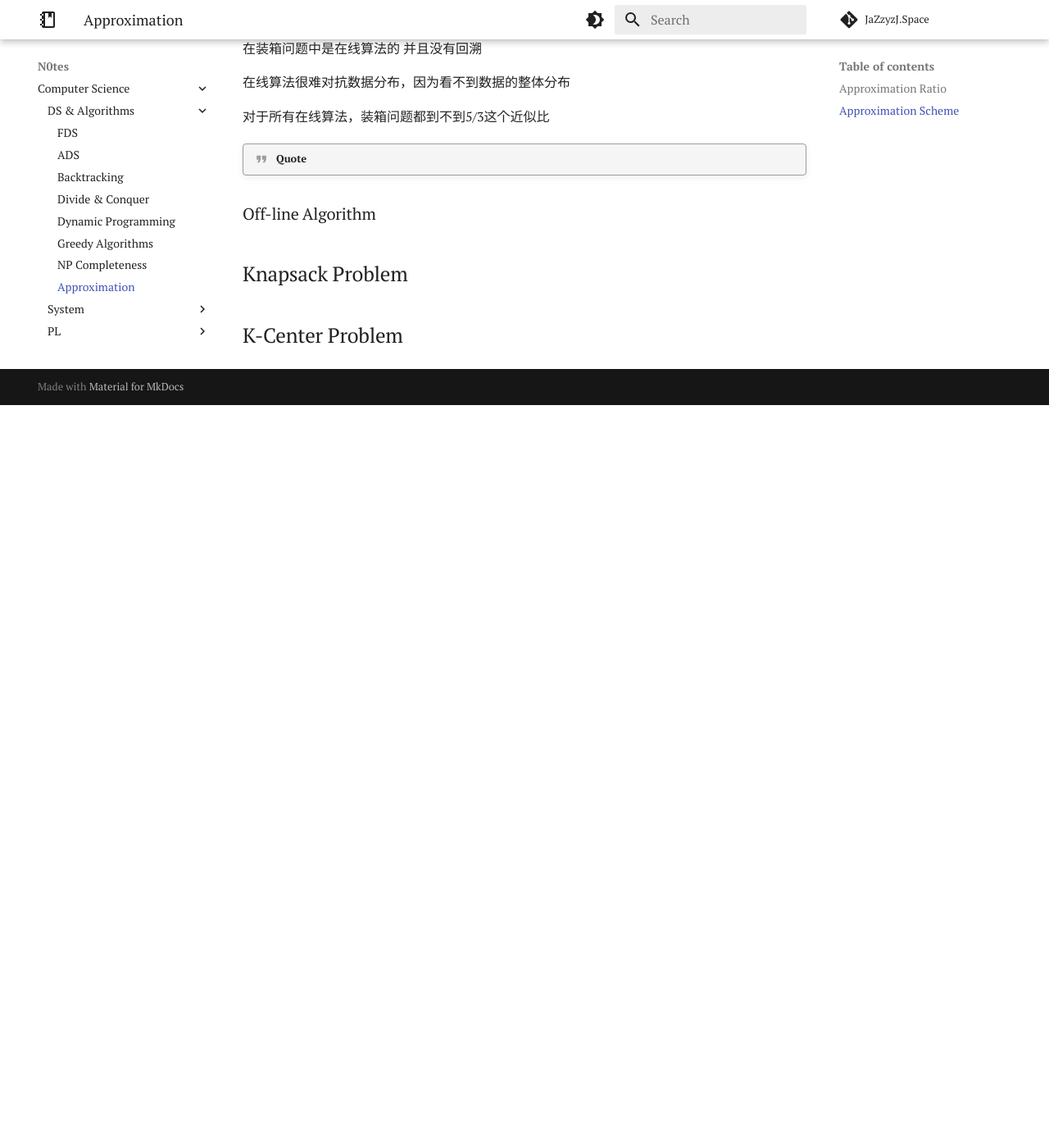
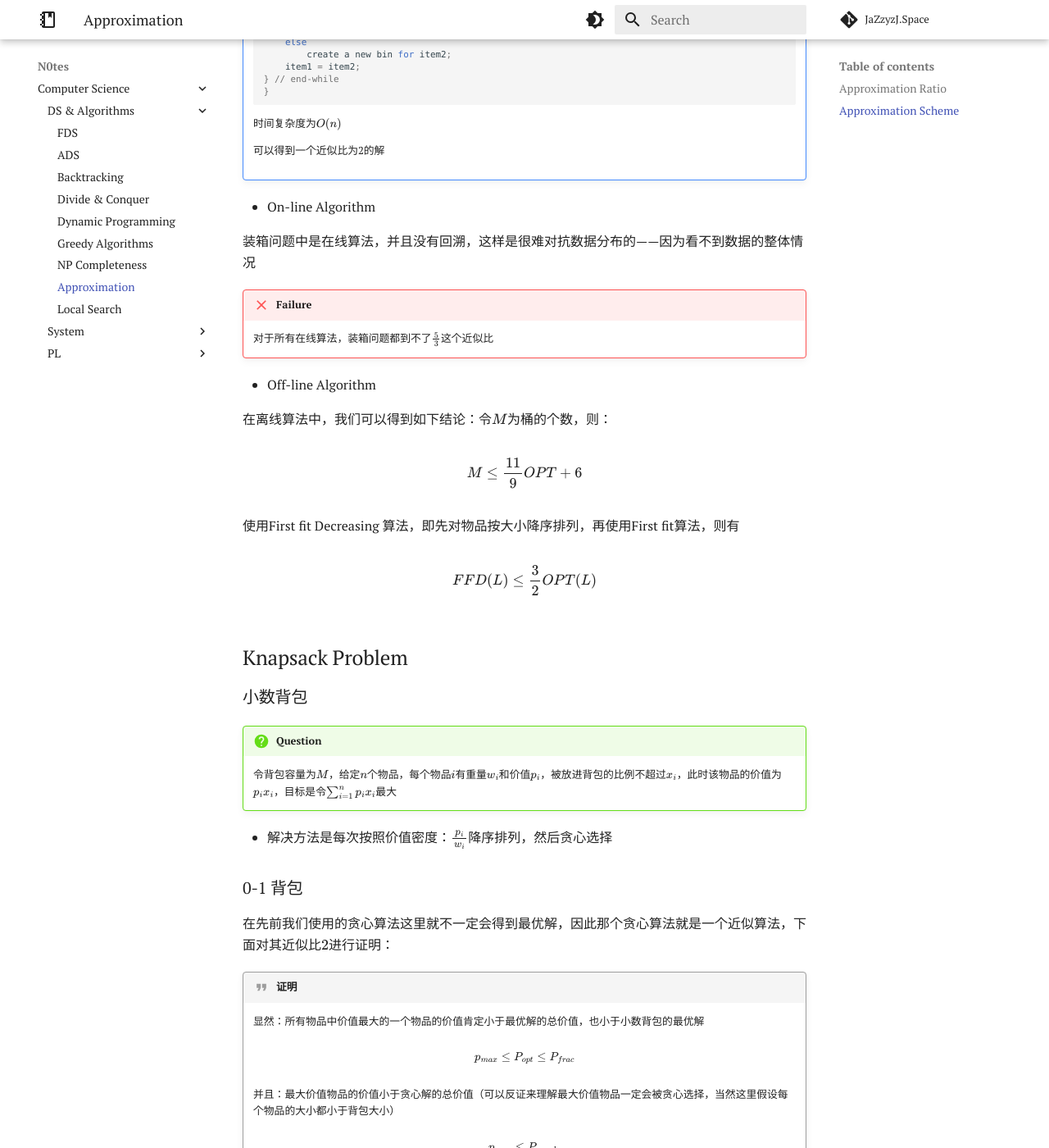
Before and after one commit to JazZyzJ/JazZyzJ.github.io, an MkDocs documentation site: the page built from docs/notes/cs/algorithm/Approximation.md, in a window 1280 px wide and 1400 px high, scrolled down 1530 px. Shown: the whole window at 82% size. Built offline with MkDocs 1.6.1 and Material for MkDocs 9.7.7, drawn with Linux system fonts in a browser that asks for light colours; some web fonts are replaced; comment, search, counter and statistics services are not loaded; before the commit the page ends 2024 px from its top, so only the background shows below that; some of the changed text lies outside the part shown.

Commit message:
update: localsearch

````diff
--- a/docs/notes/cs/algorithm/Approximation.md
+++ b/docs/notes/cs/algorithm/Approximation.md
@@ -20,7 +20,7 @@
 
 最优解的近似方案(Approximation Scheme)，指的是一类近似算法，对给定$\epsilon > 0$，它是一个(1+$\epsilon$)近似算法
 
-- **多项式时间近似方案**（PTAS）：对于任意给定$\epsilon > 0$，能在多项式时间复杂度完成计算，记作$O(n^{f(\frac{1}{\epsilon}})$
+- **多项式时间近似方案**（PTAS）：对于任意给定$\epsilon > 0$，能在多项式时间复杂度完成计算，记作$O(n^{f(\frac{1}{\epsilon})})$
     - **完全多项式时间近似方案**（FPTAS）：对于任意给定$\epsilon > 0$，能在多项式时间复杂度完成计算，记作$O\left(n^{O(1)}\left(\frac{1}{\varepsilon}\right)^{O(1)}\right)$
 
 设计算法时，考虑如下三个方面：
@@ -43,32 +43,177 @@
 ## Bin Packing
 
 
-Next fit 可以得到一个近似比为2的解
+!!! note "3 Solutions"
 
-First fit 1.7
+    === "Next fit"
+        Next fit：按照输入顺序一个个放物品，如果当前物品能够放在与上一个物品相同的箱子中，放入，否则新开
 
-Best fit 大于等于1.7
+        ```c
+        void NextFit() {
+        read item1;
+        while (read item2) {
+            if (item2 can be packed in the same bin as item1)
+                place item2 in the bin;
+            else
+                create a new bin for item2;
+            item1 = item2;
+        } // end-while
+        }
+        ```
 
 
 
-不用太多考虑边界情况：因为最坏情况下special case 不会太多
+        时间复杂度为$O(n)$
 
-### On-line Algotithm
+        可以得到一个近似比为2的解
 
-在装箱问题中是在线算法的 并且没有回溯
+    === "First fit"
 
-在线算法很难对抗数据分布，因为看不到数据的整体分布
+        First fit：按照输入顺序一个个放物品，如果当前物品能够放在当前任意一个箱子中，放入，否则新开
 
-对于所有在线算法，装箱问题都到不到5/3这个近似比
+        ```c
+        void FirstFit() {
+        while (read item) {
+            scan for the first bin that is large enough for item;
+            if (found)
+            place item in that bin;
+        else
+            create a new bin for item;
+            } // end-while
+        }
+        ```
 
-!!! quote
+        时间复杂度为$O(nlogn)$
+
+        可以得到近似比为1.7的解
+
+    === "Best fit"
+
+        Best fit：按照输入顺序一个个放物品，当前物品需要放在剩余空间最小的箱子中，如果不存在，则新开
+
+        时间复杂度为$O(nlogn)$
+
+        可以得到近似比大于1.7的解
 
 
-### Off-line Algorithm
+        !!! failure
+            不用太多考虑边界情况：因为最坏情况下special case 不会太多
+
+
+
+
+
+- On-line Algorithm
+
+装箱问题中是在线算法，并且没有回溯，这样是很难对抗数据分布的——因为看不到数据的整体情况
+
+!!! failure
+
+    对于所有在线算法，装箱问题都到不了$\frac{5}{3}$这个近似比
+
+
+
+- Off-line Algorithm
+
+在离线算法中，我们可以得到如下结论：令$M$为桶的个数，则：
+
+$$M \leq \frac{11}{9}OPT + 6$$
+
+使用First fit Decreasing 算法，即先对物品按大小降序排列，再使用First fit算法，则有
+
+$$FFD(L) \leq \frac{3}{2}OPT(L)$$
+
 
 ## Knapsack Problem
+
+### 小数背包
+
+!!! question
+
+    令背包容量为$M$，给定$n$个物品，每个物品$i$有重量$w_i$和价值$p_i$，被放进背包的比例不超过$x_i$，此时该物品的价值为$p_i x_i$，目标是令$\sum_{i=1}^{n} p_i x_i$最大
+
+- 解决方法是每次按照价值密度：$\frac{p_i}{w_i}$降序排列，然后贪心选择
+
+
+### 0-1 背包
+
+在先前我们使用的贪心算法这里就不一定会得到最优解，因此那个贪心算法就是一个近似算法，下面对其近似比$2$进行证明：
+
+!!! quote "证明"
+
+    显然：所有物品中价值最大的一个物品的价值肯定小于最优解的总价值，也小于小数背包的最优解
+
+    $$
+    p_{max} \leq P_{opt} \leq P_{frac}
+    $$
+
+    并且：最大价值物品的价值小于贪心解的总价值（可以反证来理解最大价值物品一定会被贪心选择，当然这里假设每个物品的大小都小于背包大小）
+
+    $$
+    p_{max} \leq P_{greedy}
+    $$
+
+    还有一个式子：
+
+    $$
+    P_{opt} \leq P_{greedy} + p_{max}
+    $$
+
+    这是因为一个前提：在小数解中，其实只会有一个物品被拆分放入，也就是说贪心解和小数解的差值就是没有被拆分放入背包的物品的价值，这个物品肯定是放入背包的物品中的价值最小的一个，在这里进行放缩，将这个拆分的物品价值替换为价值最大的物品，这时$P_{greedy} + p_{max}$一定大于$P_{frac}$，进而大于$P_{opt}$
+
+    对这个式子除以$P_{greedy}$，得到：
+
+    $$
+    P_{opt} \leq 2P_{greedy}
+    $$
 
 
 
 
 ## K-Center Problem
+
+!!! question "K-Center Problem"
+
+    给定$n$个点，在地图上选择$k$个点，使得所有点到最近的中心点的距离最小
+
+    <div style="text-align: center;">
+    <img src="/../../../../assets/pics/approximation/approximation-1.png" style="width: 60%;">
+    </div>
+
+这里运用贪心算法解决问题
+
+- 让第一个点选择为所有点的中点：显然不行，如果有两坨点离得很远那这个点就非常不合适
+
+- 随机选取算法：
+
+!!! quote "引理"
+    在改进的贪心算法中，我们直接挑选某个地址作为中心点。这种做法之所以可行，是因为某个中心点覆盖半径为r的区域，可以近似为以（接近）区域边界上一点s为新的中心点，2r为半径的区域。虽然这个区域明显比原区域大，但它保证能够覆盖原区域所能覆盖的点。这样的话我们就不必通过繁琐的计算算出中心点，而是从原有的地址中选择中心点，方便了很多。
+
+    <div style="text-align: center;">
+    <img src="/../../../../assets/pics/approximation/app-2.png" style="width: 60%;">
+    </div>
+
+1. 从输入点中随机选取一个点作为第一个中心，然后删除该点为中心，$2r$为半径的所有点
+
+    - 这里的参数$r$可以通过二分查找来计算，先令$r = \frac{max(d(i,j))}{2}$，然后检查是否满足条件，如果满足则缩小$r$，否则增大$r$
+    - 时间复杂度为$O(logr_{max})$
+
+2. 在剩余的点中继续选择第二个中心，以此类推
+
+- 如果一个值$r$是最优的，那么这一算法得到的解是最优解的两倍——即这是一个$\rho(n) = 2$的近似算法
+
+```c
+Centers Greedy-2r(Sites S[], int n, int K, double r) {
+    Sites S`[] = S[];  // S` is the set of the remaining sites
+    Centers C[] = NULL;
+    while (S`[] != NULL) {
+        Select any s form S` and add it to C;
+        Delete all s` from S` that are at dist(s`, s) <= 2r;
+    } // end-while
+    if (|C| <= K)
+        return C;
+    else
+        ERROR("No set of K centers with covering radius at most r");
+}
+
+```
--- a/mkdocs.yml
+++ b/mkdocs.yml
@@ -100,6 +100,7 @@
           - Greedy Algorithms: notes/cs/algorithm/gdy.md
           - NP Completeness: notes/cs/algorithm/NP.md
           - Approximation: notes/cs/algorithm/Approximation.md
+          - Local Search: notes/cs/algorithm/localsearch.md
         - System:
           - CO:
             - notes/cs/Sys/CO/index.md
````
Also changed, not shown: docs/notes/cs/algorithm/localsearch.md (added, +85 -0 lines), docs/assets/pics/approximation/app-2.png (added), docs/assets/pics/approximation/approximation-1.png (added).
